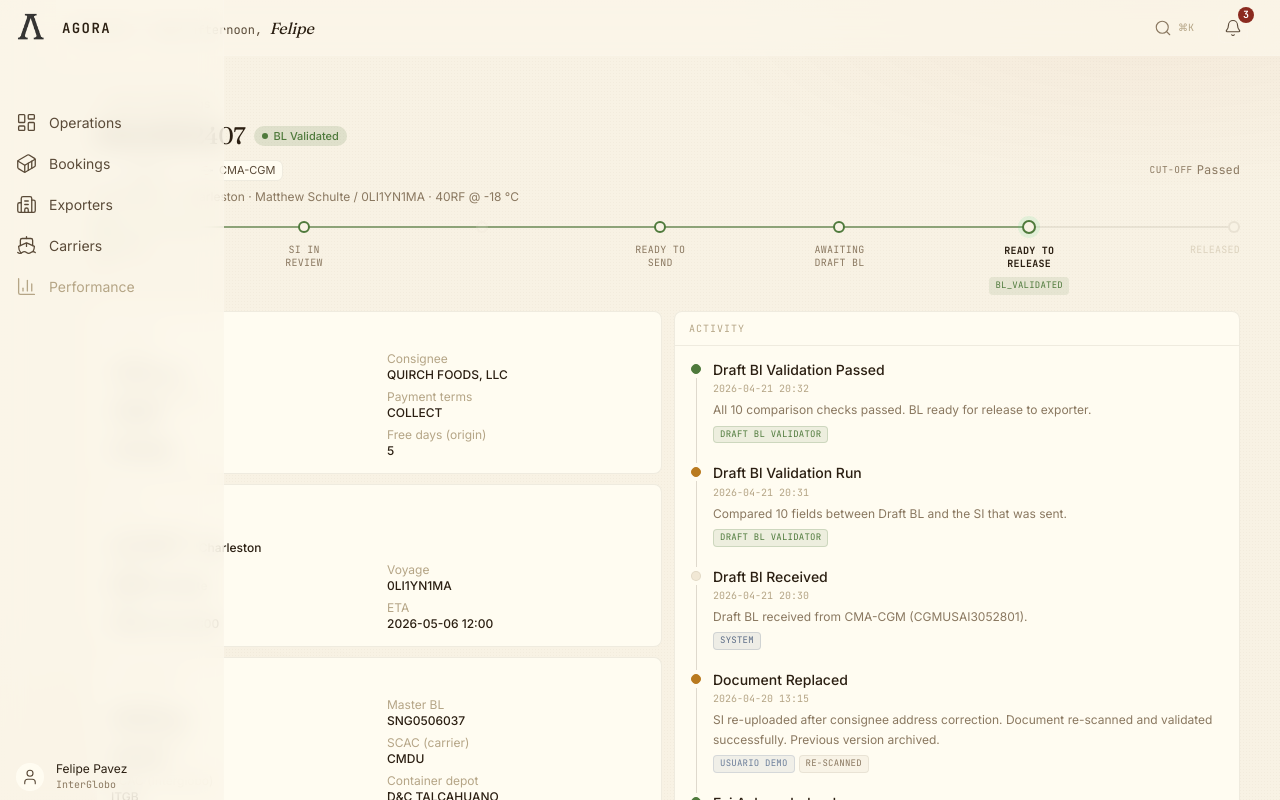
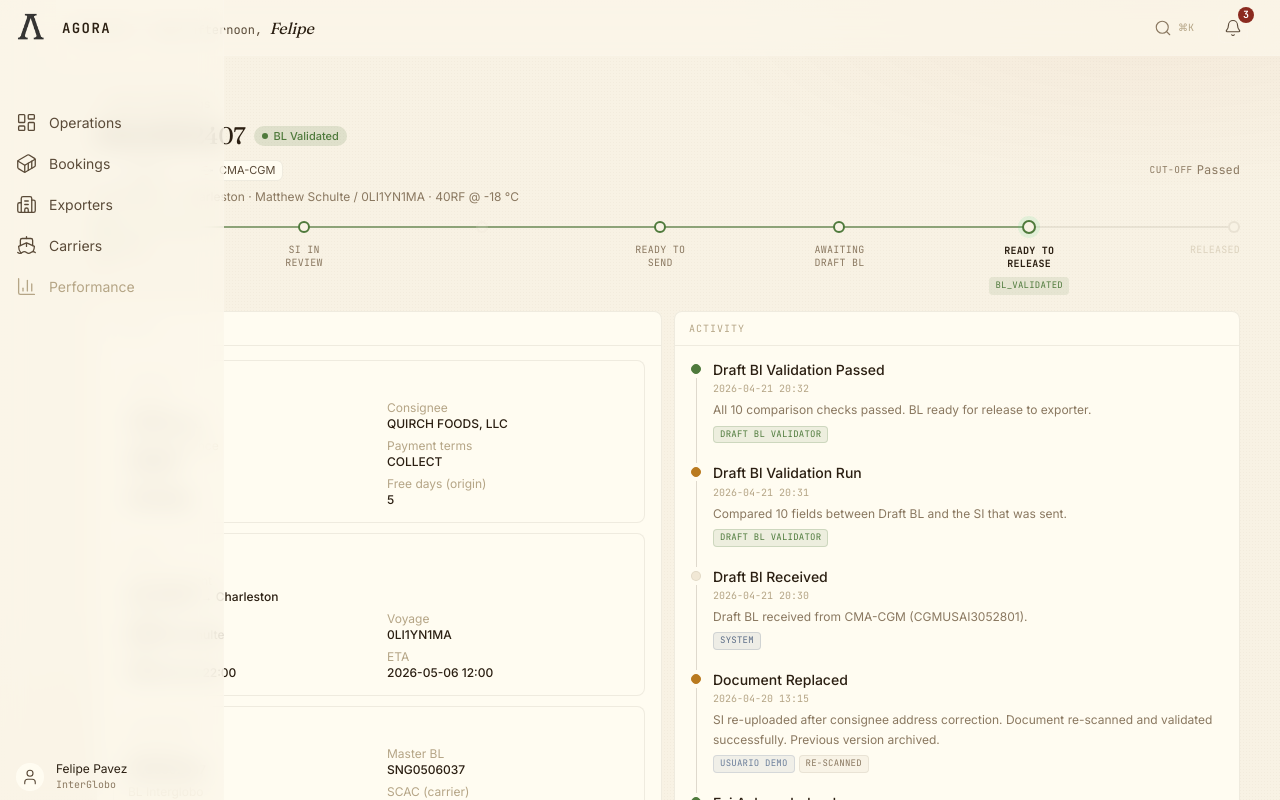
Before and after one commit to sebastianibanezm/Agora, a Next.js app: page /en/bookings/BKG-SNG0502407 in a window 1280 px wide. Shown: the top 800 px of the page. Built offline with nearby package versions, Linux system fonts and the light colour scheme.

Commit message:
feat(detail): wrap info cards in Detalles container matching Actividades style

```diff
--- a/components/bookings/BookingDetailClient.tsx
+++ b/components/bookings/BookingDetailClient.tsx
@@ -212,9 +212,14 @@ export function BookingDetailClient({
 
         {/* Ruta y Horario — 2-column: info cards (left) + activity log (right, capped to left height) */}
         <div className="grid grid-cols-1 gap-3 lg:grid-cols-2">
-          {/* Left: 4 info cards — measured via ref to sync right column height */}
-          <div ref={infoCardsRef} className="flex flex-col gap-2.5">
-            <BookingInfoCards booking={booking} />
+          {/* Left: Detalles container — measured via ref to sync right column height */}
+          <div ref={infoCardsRef} className="flex flex-col overflow-hidden rounded-lg border border-line-soft bg-bg-2">
+            <p className="flex-shrink-0 border-b border-line-soft px-[14px] py-[9px] font-mono text-[10px] uppercase tracking-widest text-ink-4">
+              {t('sectionDetalles')}
+            </p>
+            <div className="flex flex-col gap-2.5 p-[14px_16px]">
+              <BookingInfoCards booking={booking} />
+            </div>
           </div>
 
           {/* Right: Actividades log — height locked to left column, scrolls internally */}
--- a/messages/en.json
+++ b/messages/en.json
@@ -238,6 +238,7 @@
     "sectionReferencias": "References",
     "sectionCargaLogistica": "Cargo & Logistics",
     "sectionActividades": "Activity",
+    "sectionDetalles": "Details",
     "sectionDocumentos": "Documents",
     "labelCondicionPago": "Payment terms",
     "labelEmision": "Emission",
--- a/messages/es.json
+++ b/messages/es.json
@@ -238,6 +238,7 @@
     "sectionReferencias": "Referencias",
     "sectionCargaLogistica": "Carga & Logística",
     "sectionActividades": "Actividades",
+    "sectionDetalles": "Detalles",
     "sectionDocumentos": "Documentos",
     "labelCondicionPago": "Condición de pago",
     "labelEmision": "Emisión",
```
